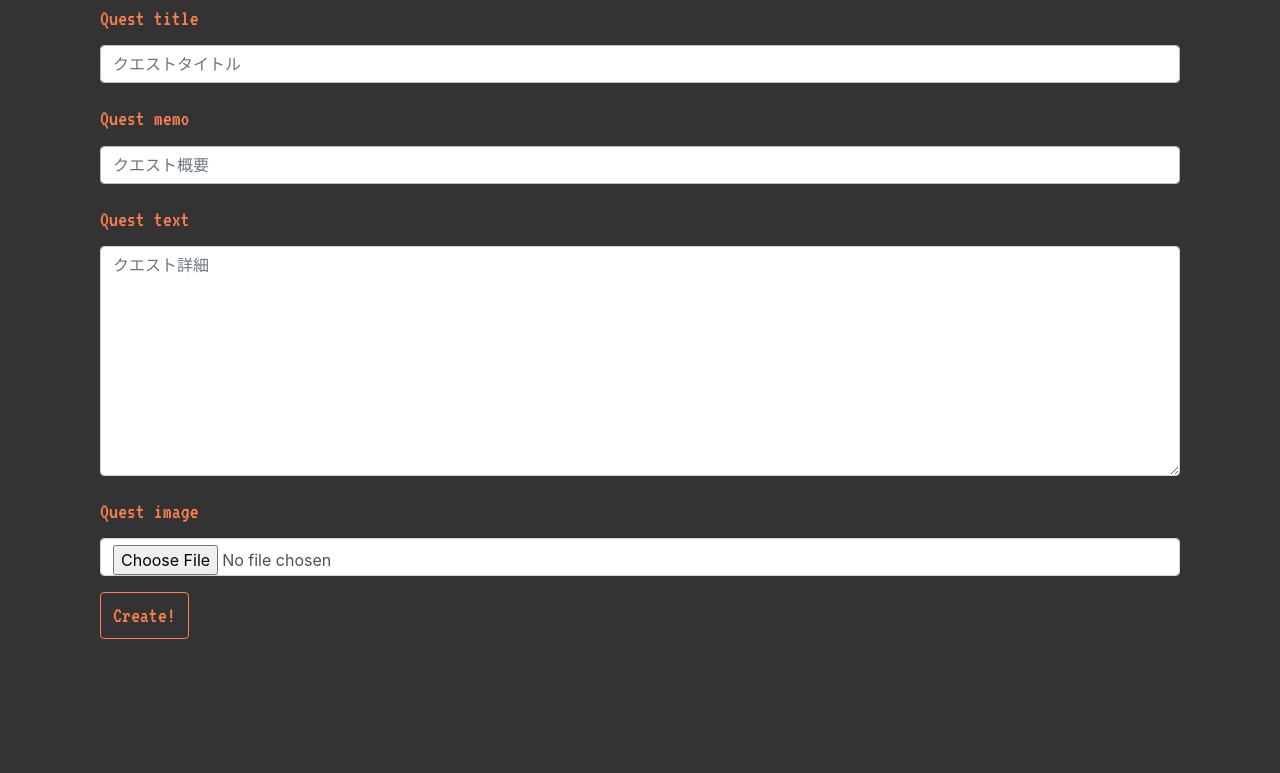
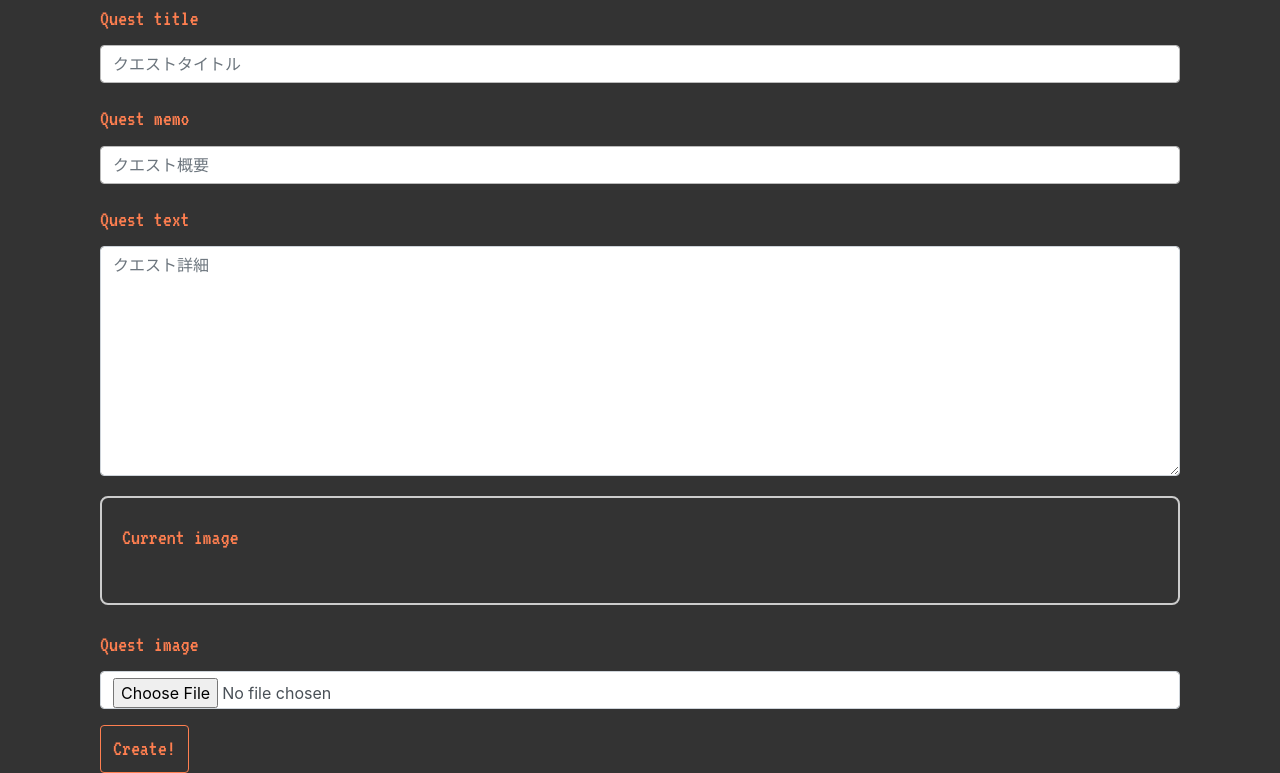
Before and after one commit to mshr-Hub/cookquest, a Django app: page /create/ in a window 1280 px wide. Shown: the part 197-970 px from the top of the page. Before the commit the page ends 836 px from the top, so only its background shows below. Run offline with Django 3.2, Linux system fonts and the light colour scheme; the visitor is signed in with stand-in values (Sample User, id 1); some libraries are stand-ins or nearby versions.

Commit message:
画像プレビュー様にビューを修正

```diff
--- a/templates/quest/create.html
+++ b/templates/quest/create.html
@@ -45,6 +45,12 @@
         <label class="quest-font">Quest text</label>
         <textarea rows="9" name="quest_text" type="text" class="form-control" placeholder="クエスト詳細"></textarea>
       </div>
+      <div class="inner current_image">
+        <small class="quest-font">Current image</small>
+        <div style="text-align: center;">
+          <img class="img-fluid">
+        </div>
+      </div>
       <div class="form-group quest_image">
         <label class="quest-font">Quest image</label>
         <input id="quest_image" name="quest_image" type="file" class="form-control">
```
Also changed, not shown: templates/quest/update.html (+5 -3 lines).
